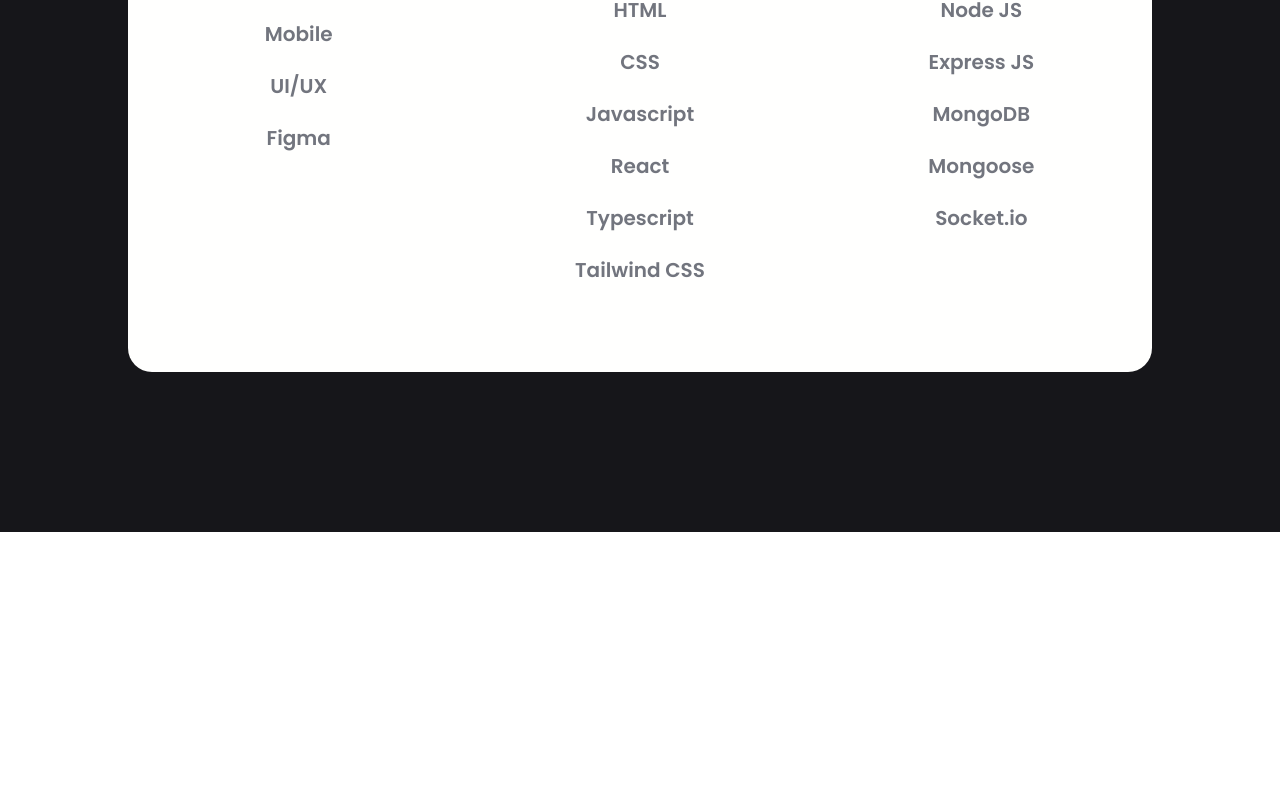
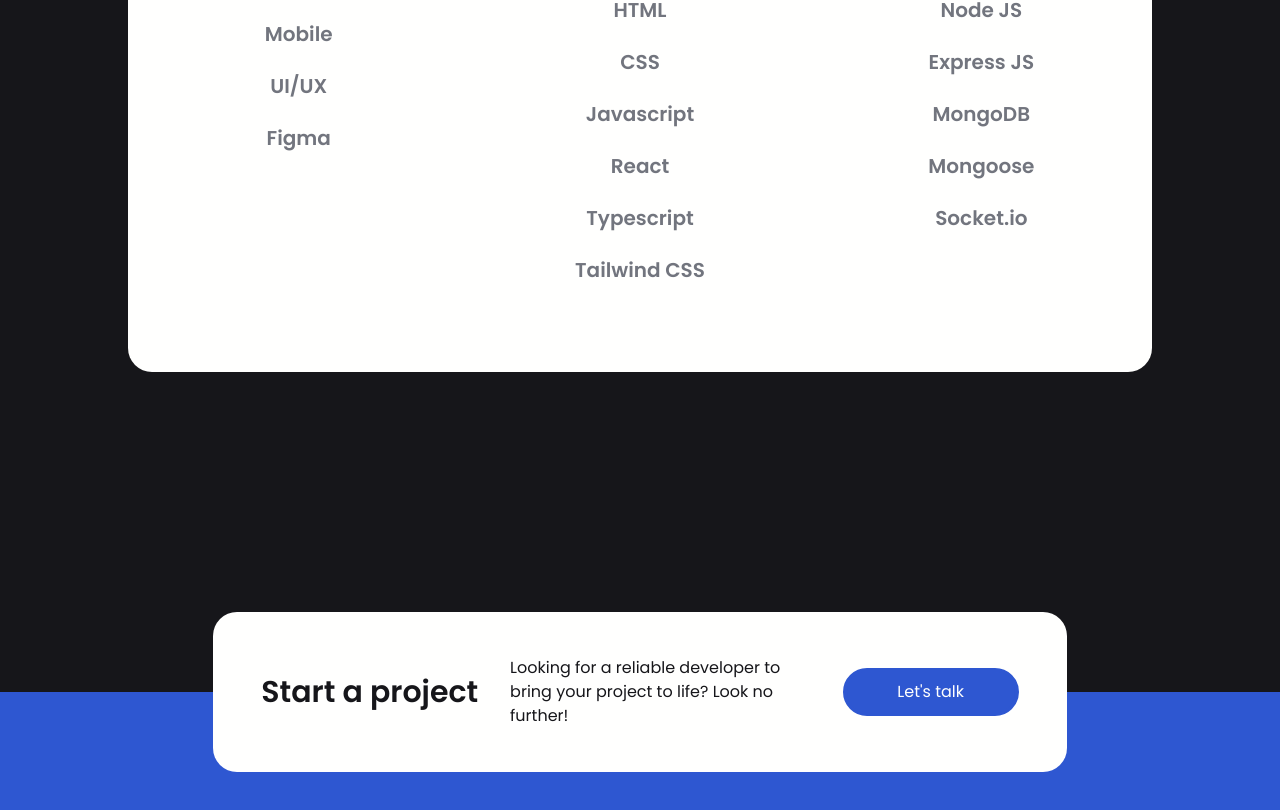
Before and after one commit to luisclop/portfolio, a React (Vite) app: page / in a window 1280 px wide. Shown: the part 2066-2876 px from the top of the page. Before the commit the page ends 2598 px from the top, so only its background shows below. Built offline with nearby package versions, Linux system fonts and the light colour scheme.

Commit message:
Agrega footer

```diff
--- /dev/null
+++ b/src/components/Footer.tsx
@@ -0,0 +1,19 @@
+import React from "react";
+
+export function Footer() {
+  return (
+    <footer className="w-full bg-primary font-poppins">
+      <article className="relative top-20 mx-auto flex h-40 w-4/6 items-center justify-around rounded-3xl bg-secondary p-12 text-primary">
+        <p className="mr-8 text-3xl font-semibold">Start a project</p>
+        <p className="flex-1">
+          Looking for a reliable developer to bring your project to life? Look
+          no further!
+        </p>
+        <button className="ml-8 h-12 w-44 rounded-full border-4 border-accent bg-accent text-secondary transition-all duration-300 hover:bg-secondary hover:text-accent">
+          Let's talk
+        </button>
+      </article>
+      <div className="h-56 bg-accent"></div>
+    </footer>
+  );
+}
--- a/src/components/index.ts
+++ b/src/components/index.ts
@@ -1,2 +1,3 @@
 export * from "./Navbar";
 export * from "./ProfilePic";
+export * from "./Footer";
--- a/src/routes/Root.routes.tsx
+++ b/src/routes/Root.routes.tsx
@@ -1,11 +1,11 @@
 import React from "react";
-import { Navbar } from "../components";
+import { Navbar, Footer } from "../components";
 import { Home } from "./Home.routes";
 import { About } from "./About.routes";
 
 export function Root() {
   return (
-    <div className="flex w-full flex-col items-center bg-primary font-sans text-secondary">
+    <div className="flex w-full flex-col items-center bg-primary font-poppins text-secondary">
       <header>
         <Navbar />
       </header>
@@ -13,6 +13,7 @@
         <Home />
         <About />
       </main>
+      <Footer />
     </div>
   );
 }
--- a/src/routes/Stack.routes.tsx
+++ /dev/null
@@ -1,5 +0,0 @@
-import React from "react";
-
-export function Stack() {
-  return <div>Stack</div>;
-}
--- a/src/routes/index.ts
+++ b/src/routes/index.ts
@@ -1,6 +1,5 @@
 export * from "./Root.routes";
 export * from "./Home.routes";
 export * from "./About.routes";
-export * from "./Stack.routes";
 export * from "./Portfolio.routes";
 export * from "./Contact.routes";
```
